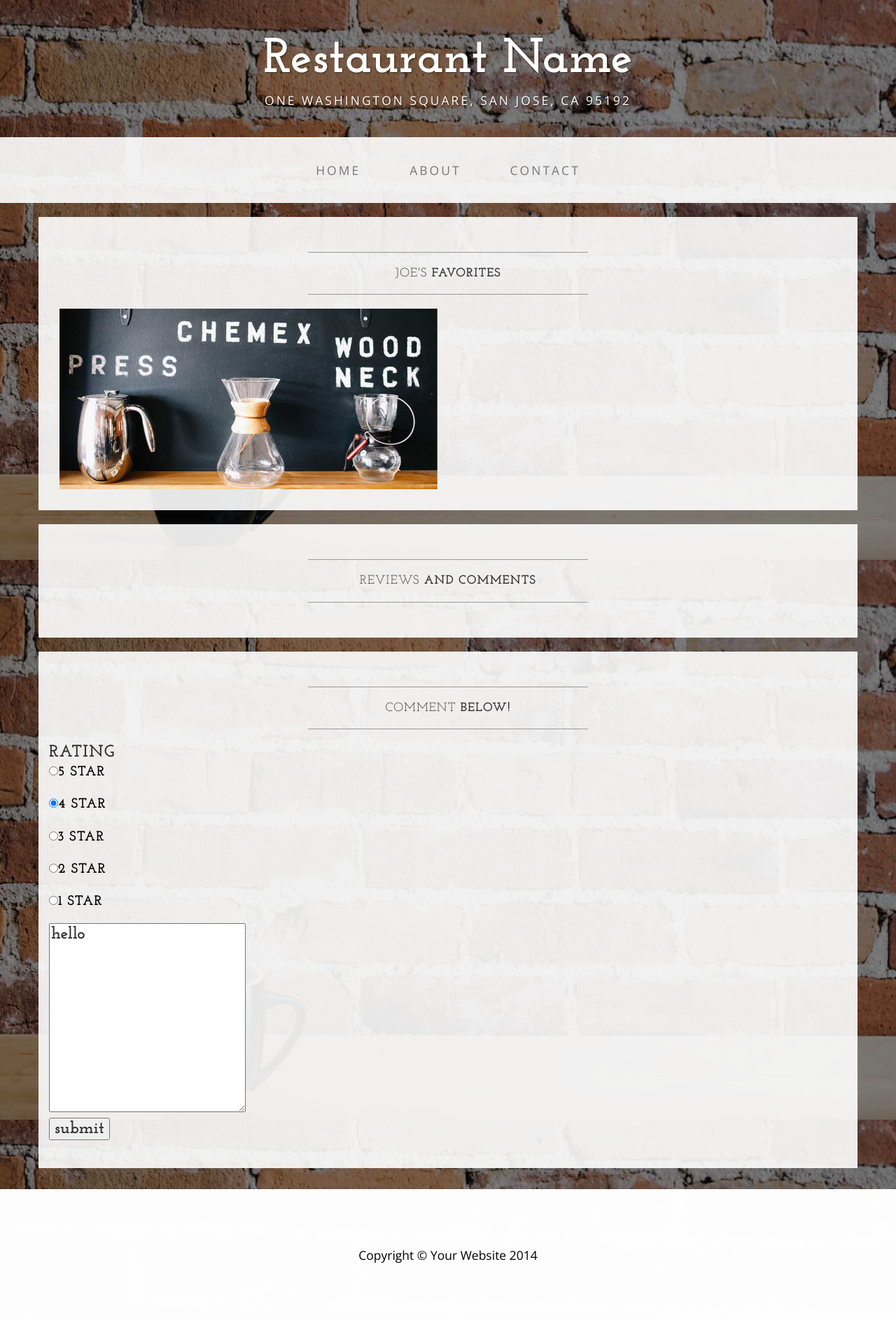
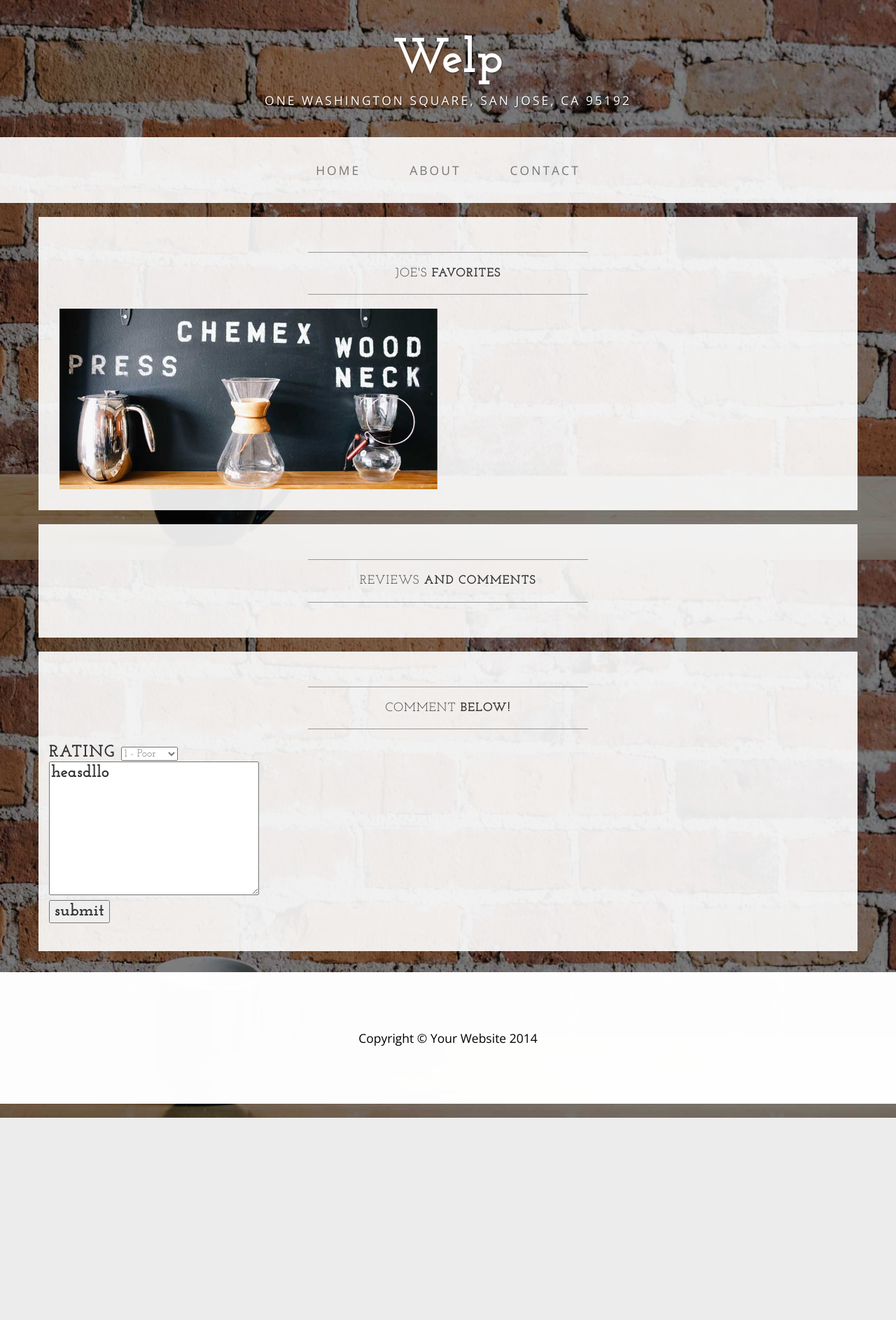
Before and after one commit to GibranMo/cmpe165, a PHP site: page /restaurant.php in a window 1280 px wide. Shown: the top 1886 px of the page at 70% size. After the commit the page ends 1597 px from the top, so only its background shows below. Run offline with PHP 8.4, Linux system fonts and the light colour scheme.

Commit message:
changed html stuff on restaurant, login, signup

```diff
--- a/welp/restaurant.php
+++ b/welp/restaurant.php
@@ -30,7 +30,7 @@
     </head>
 
     <body>
-        <div class="brand">Restaurant Name</div>
+        <div class="brand">Welp</div>
         <div class="address-bar">One Washington Square, San Jose, CA 95192</div>
 
         <!-- Navigation -->
@@ -103,16 +103,19 @@
                         </h2>
                         <hr>
                     </div>
-                    <!--<ul class = "clearfix">-->
+
                     <h3>Rating
-                            <small> <!--<span class="star-cb-group">-->
-                                    <p><input type="radio" id="rating-5" name="rating" value="5" /><label for="rating-5">5 star</label></p>
-                                    <p><input type="radio" id="rating-4" name="rating" value="4" checked="checked" /><label for="rating-4">4 star</label></p>
-                                    <p><input type="radio" id="rating-3" name="rating" value="3" /><label for="rating-3">3 star</label></p>
-                                    <p><input type="radio" id="rating-2" name="rating" value="2" /><label for="rating-2">2 star</label></p>
-                                    <p><input type="radio" id="rating-1" name="rating" value="1" /><label for="rating-1">1 star</label></p>
-                                <!--</span>--></small>
-                            <textarea rows="10" columns="100">hello
+                        <small>
+                            <select>
+                                <option>1 - Poor</option>
+                                <option>2 - Okay</option>
+                                <option>3 - Good</option>
+                                <option>4 - Great</option>
+                                <option>5 - Epic</option>
+                            </select>
+                        </small>
+                        <br>
+                        <textarea style="width: 300px;" rows="7" >heasdllo
                         </textarea>
                         <br>
                         <input type="button" id="submit" value="submit">
```
Also changed, not shown: welp/login.php (+5 -3 lines), welp/signup.php (+11 -5 lines). Lines whose indentation alone changed are shown as unchanged.
